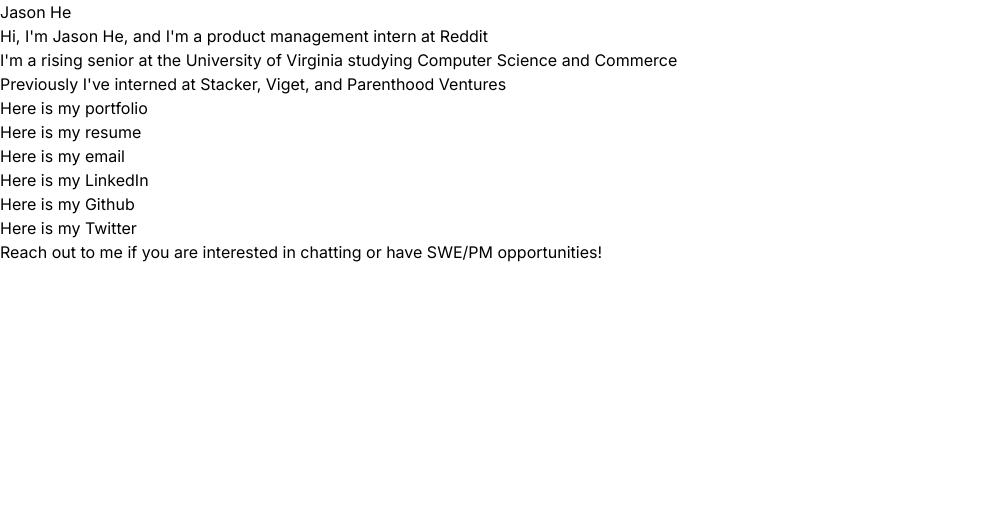
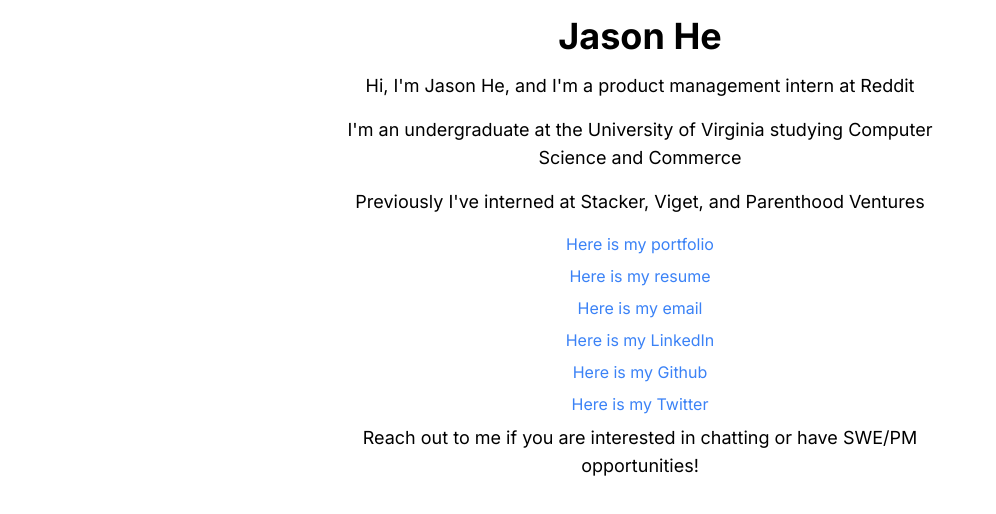
Before and after one commit to jasonjche/website, a Next.js app: page / in a window 1280 px wide. Shown: the top 514 px of the page, without its empty margins (0-996 px from the left). Built offline with nearby package versions, Linux system fonts and the light colour scheme.

Commit message:
Add basic CSS

```diff
--- a/src/app/page.tsx
+++ b/src/app/page.tsx
@@ -1,17 +1,17 @@
 export default function Home() {
   return (
-    <div>
-      <h1>Jason He</h1>
-      <p>Hi, I'm Jason He, and I'm a product management intern at Reddit</p>
-      <p>I'm a rising senior at the University of Virginia studying Computer Science and Commerce</p>
-      <p>Previously I've interned at Stacker, Viget, and Parenthood Ventures</p>
-      <p>Here is my portfolio</p>
-      <p>Here is my resume</p>
-      <p>Here is my <a href="mailto:jasonjche@virginia.edu">email</a></p>
-      <p>Here is my <a href="https://www.linkedin.com/in/jasonjche/" target="_blank" rel="noopener noreferrer">LinkedIn</a></p>
-      <p>Here is my <a href="https://github.com/jasonjche/" target="_blank" rel="noopener noreferrer">Github</a></p>
-      <p>Here is my <a href="https://twitter.com/jasonjche/" target="_blank" rel="noopener noreferrer">Twitter</a></p>
-      <p>Reach out to me if you are interested in chatting or have SWE/PM opportunities!</p>
+    <div className="max-w-2xl mx-auto p-4 text-center">
+      <h1 className="text-4xl font-bold mb-4">Jason He</h1>
+      <p className="text-lg mb-4">Hi, I'm Jason He, and I'm a product management intern at Reddit</p>
+      <p className="text-lg mb-4">I'm an undergraduate at the University of Virginia studying Computer Science and Commerce</p>
+      <p className="text-lg mb-4">Previously I've interned at Stacker, Viget, and Parenthood Ventures</p>
+      <p className="text-blue-500 mb-2">Here is my portfolio</p>
+      <p className="text-blue-500 mb-2">Here is my resume</p>
+      <p className="text-blue-500 mb-2">Here is my <a href="mailto:jasonjche@virginia.edu" target="_blank">email</a></p>
+      <p className="text-blue-500 mb-2">Here is my <a href="https://www.linkedin.com/in/jasonjche/" target="_blank" rel="noopener noreferrer">LinkedIn</a></p>
+      <p className="text-blue-500 mb-2">Here is my <a href="https://github.com/jasonjche/" target="_blank" rel="noopener noreferrer">Github</a></p>
+      <p className="text-blue-500 mb-2">Here is my <a href="https://twitter.com/jasonjche/" target="_blank" rel="noopener noreferrer">Twitter</a></p>
+      <p className="text-lg">Reach out to me if you are interested in chatting or have SWE/PM opportunities!</p>
     </div>
-  )
+  );
 }
```
